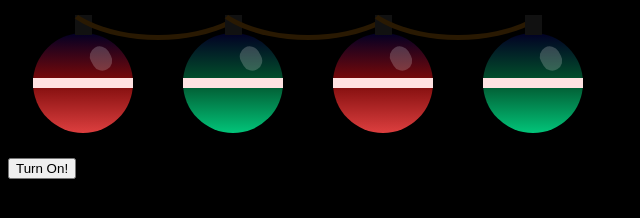
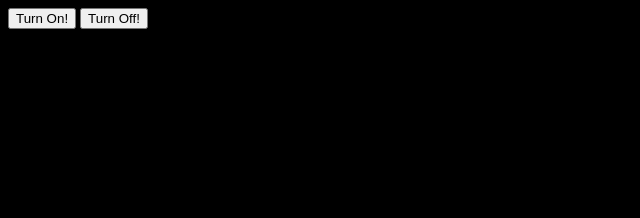
Before and after one commit to mayara-canaver/christmas-bubbles, a plain HTML site: page index.html in a window 1280 px wide. Shown: the whole page, without its empty margins (0-640 px from the left). Drawn offline with Linux system fonts and the light colour scheme.

Commit message:
reduce html to only essencial code here

```diff
--- a/index.html
+++ b/index.html
@@ -3,62 +3,15 @@
     <head>
         <title>Christmas Balls Song</title>
         <link rel="stylesheet" href="styles/style.css">
+    </head>
+    <body>
+        <div id="christmas-lights"></div>
+
+        <div class="controls">
+            <button onclick="turnOn()">Turn On!</button>
+            <button onclick="turnOff()">Turn Off!</button>
+        </div>
+
         <script src="scripts/script.js"></script>
-    </head>
-
-    <body>
-        <div class="ball-container-wrapper">
-            <div class="ball-container" >
-                <div class="circle red" onmouseover="playSound('c_note')" onmouseout="stopSound('c_note')">
-                    <div class="stick"></div>
-                    <div class="line"></div>
-                    <div class="shine"></div>
-                    <div class="bright red"></div>
-                </div>
-                <audio id='c_note' src='sounds/do.wav'>
-            </div>
-            <div>
-                <div class="cable"></div>
-            </div>
-
-            <div class="ball-container">
-                <div class="circle green" onmouseover="playSound('d_note')" onmouseout="stopSound('d_note')">
-                    <div class="stick"></div>
-                    <div class="line"></div>
-                    <div class="shine"></div>
-                    <div class="bright green"></div>
-                </div>
-                <audio id='d_note' src='sounds/re.wav'>
-            </div>
-            <div>
-                <div class="cable"></div>
-            </div>
-
-            <div class="ball-container">
-                <div class="circle red" onmouseover="playSound('e_note')" onmouseout="stopSound('e_note')">
-                    <div class="stick"></div>
-                    <div class="line"></div>
-                    <div class="shine"></div>
-                    <div class="bright red"></div>
-                </div>
-                <audio id='e_note' src='sounds/mi.wav'>
-            </div>
-            <div>
-                <div class="cable"></div>
-            </div>
-
-            <div class="ball-container">
-                <div class="circle green" onmouseover="playSound('f_note')" onmouseout="stopSound('f_note')">
-                    <div class="stick"></div>
-                    <div class="line"></div>
-                    <div class="shine"></div>
-                    <div class="bright green"></div>
-                </div>
-                <audio id='f_note' src='sounds/fa.wav'>
-            </div>
-        </div>
-        <div>
-            <button onclick="turnOn()">Turn On!</button>
-        </div>
     </body>
 </html>
```
